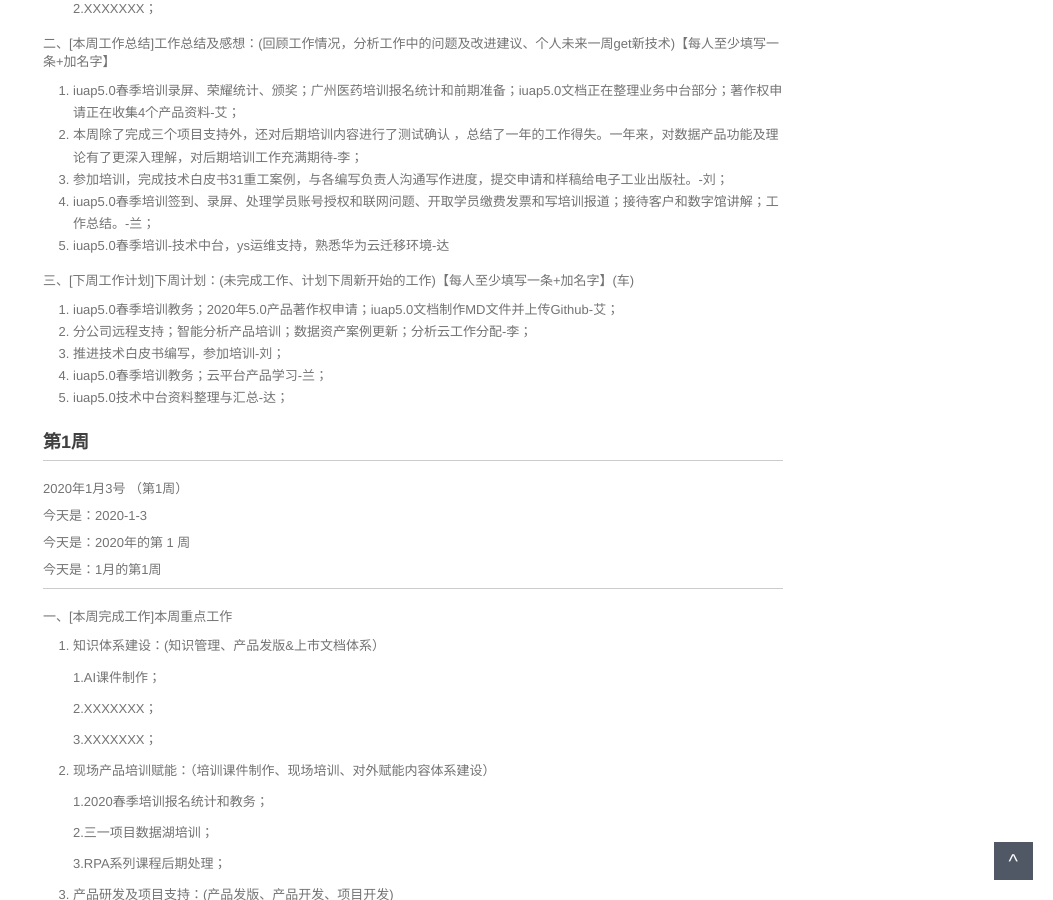
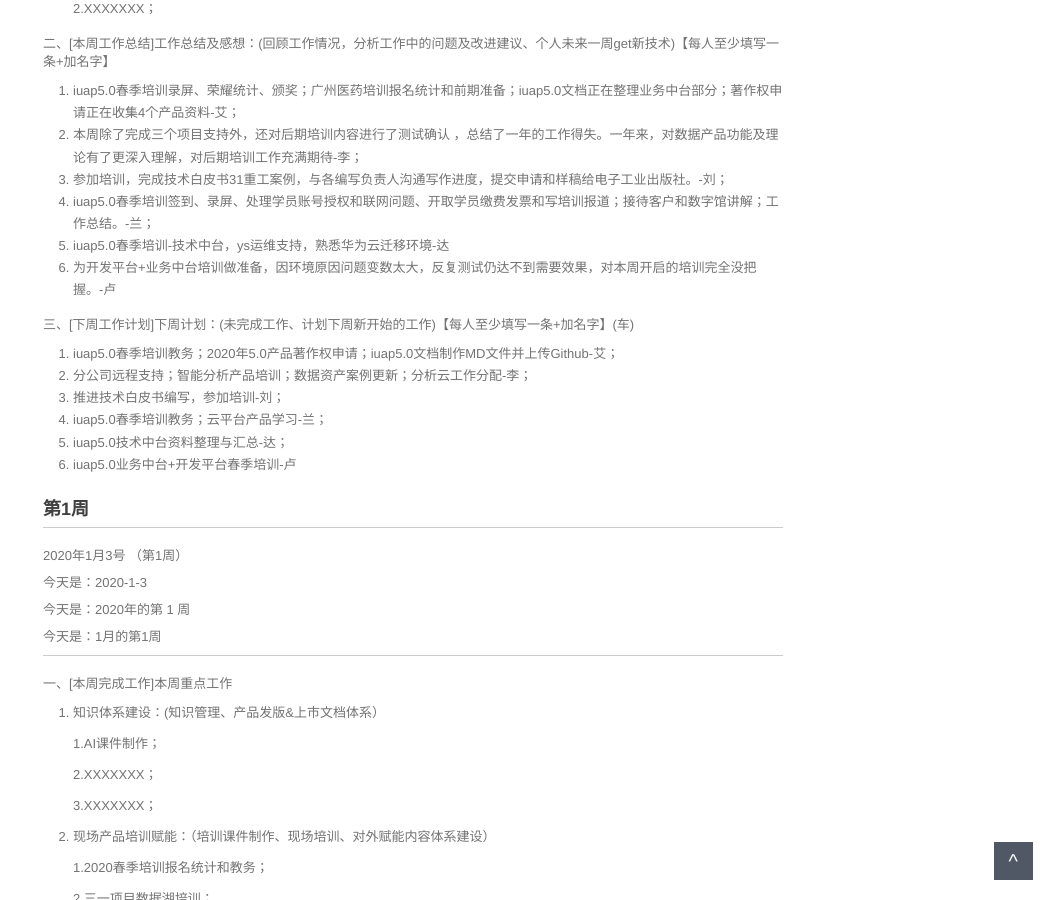
Before and after one commit to walllFlower/blog, a Jekyll site: the page built from _posts/2018-07-17-day_report_cxz.md, in a window 1280 px wide and 900 px high, scrolled down 1222 px. Shown: the whole window, without its empty margins (227-1280 px from the left). Built offline with Jekyll 4.4.1, drawn with Linux system fonts in a browser that asks for light colours; comment, search, counter and statistics services are not loaded.

Commit message:
Update 2018-07-17-day_report_cxz.md

```diff
--- a/_posts/2018-07-17-day_report_cxz.md
+++ b/_posts/2018-07-17-day_report_cxz.md
@@ -78,6 +78,7 @@ categories: 技术运营工作周报
 3. 参加培训，完成技术白皮书31重工案例，与各编写负责人沟通写作进度，提交申请和样稿给电子工业出版社。-刘；
 4. iuap5.0春季培训签到、录屏、处理学员账号授权和联网问题、开取学员缴费发票和写培训报道；接待客户和数字馆讲解；工作总结。-兰；
 5. iuap5.0春季培训-技术中台，ys运维支持，熟悉华为云迁移环境-达
+6. 为开发平台+业务中台培训做准备，因环境原因问题变数太大，反复测试仍达不到需要效果，对本周开启的培训完全没把握。-卢
 
 三、[下周工作计划]下周计划：(未完成工作、计划下周新开始的工作)【每人至少填写一条+加名字】(车)
 
@@ -86,7 +87,7 @@ categories: 技术运营工作周报
 3. 推进技术白皮书编写，参加培训-刘；
 4. iuap5.0春季培训教务；云平台产品学习-兰；
 5. iuap5.0技术中台资料整理与汇总-达；
-
+6. iuap5.0业务中台+开发平台春季培训-卢
 
 ###  第1周
 
```
